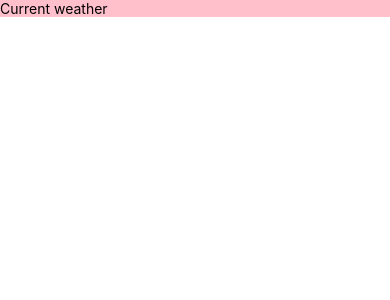
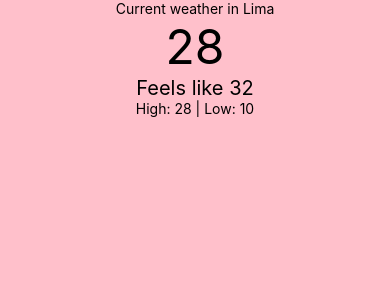
Before and after one commit to Jadekin/ClimaApp, a React Native app: screen / in a window 390 px wide. Shown: the top 300 px of the page. Built offline with nearby package versions, Linux system fonts and the light colour scheme.

Commit message:
Update README.md

```diff
--- a/App.tsx
+++ b/App.tsx
@@ -1,18 +1,18 @@
-/**
- * Sample React Native App
- * https://github.com/facebook/react-native
- *
- * @format
- */
-
-import React from 'react';
+import React, { useState } from 'react';
 import { StyleSheet, View, Text, SafeAreaView } from 'react-native';
 
 function App() {
+  const [city, setCity] = useState('Lima');
+  const [temperature, setTemperature] = useState(28);
+  const [feelsLikeTemperature, setFeelsLikeTemperature] = useState(32);
+
   return (
-    <SafeAreaView>
+    <SafeAreaView style={style.wrapper}>
       <View style={style.container}>
-        <Text>Current weather</Text>
+        <Text>Current weather in {city}</Text>
+        <Text style={style.temp}>{temperature}</Text>
+        <Text style={style.feelsTemp}>Feels like {feelsLikeTemperature}</Text>
+        <Text>High: 28 | Low: 10</Text>
       </View>
     </SafeAreaView>
   );
@@ -21,6 +21,19 @@ function App() {
 const style = StyleSheet.create({
   container: {
     backgroundColor: 'pink',
+    flex: 1,
+    alignItems: 'center',
+  },
+  wrapper: {
+    flex: 1,
+  },
+  temp: {
+    color: 'black',
+    fontSize: 48,
+  },
+  feelsTemp: {
+    fontSize: 20,
   },
 });
+
 export default App;
```
Also changed, not shown: README/screenshotApp.png (added), 1 other file (tests, documents, lock files or other folders).
